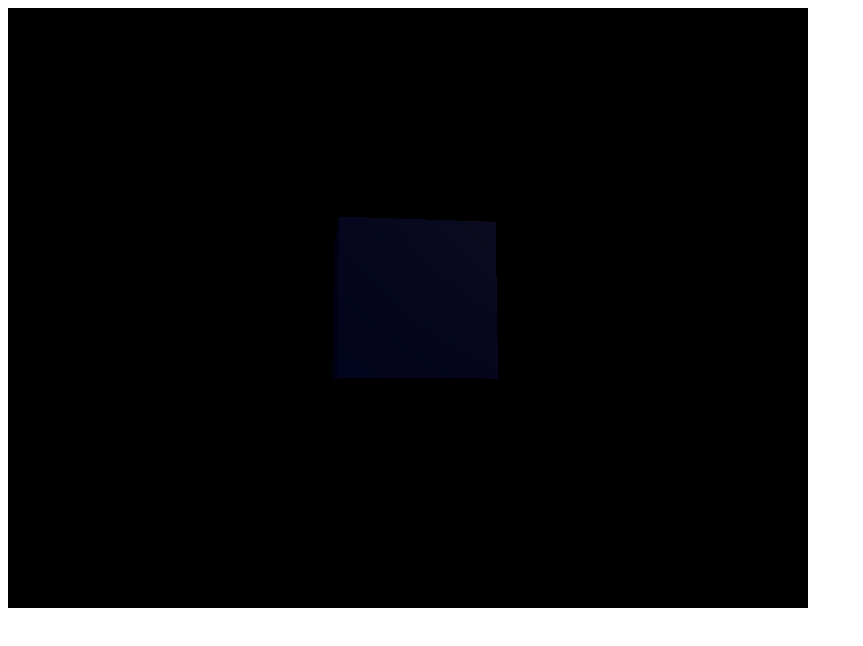
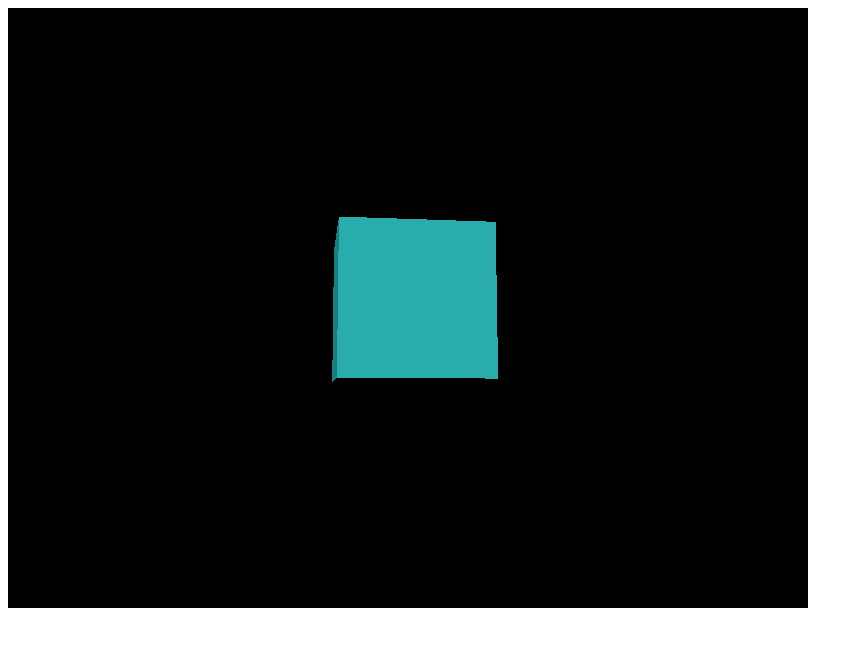
Before and after one commit to HayashiTomotaka/Graphics, a plain HTML site: page index.html in a window 1280 px wide. Shown: the whole page, without its empty margins (0-863 px from the left). Drawn offline with nearby package versions, Linux system fonts and the light colour scheme.

Commit message:
Update index.html

```diff
--- a/index.html
+++ b/index.html
@@ -30,7 +30,7 @@
 
     // 箱を作成
     var geometry = new THREE.BoxGeometry(1, 1, 1);
-    var material = new THREE.MeshPhongMaterial({ color: 814 });
+    var material = new THREE.MeshPhongMaterial({ color: 0x3fffff });
     var box = new THREE.Mesh(geometry, material);
     box.position.z = -5;
     scene.add(box);
```
